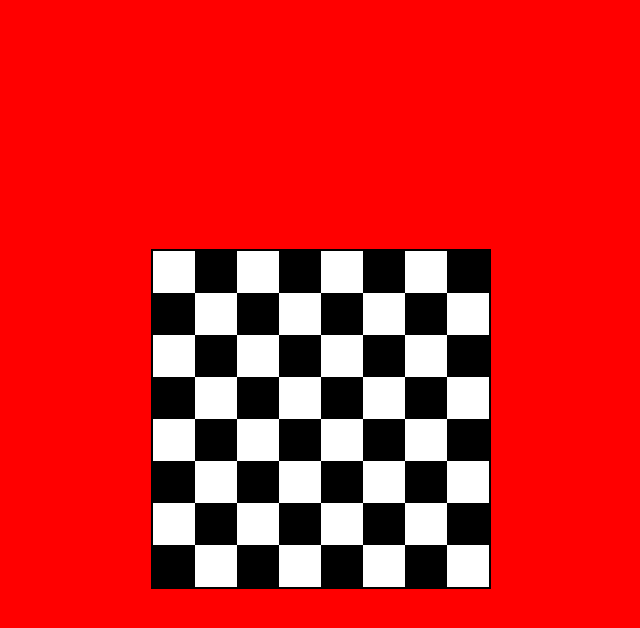
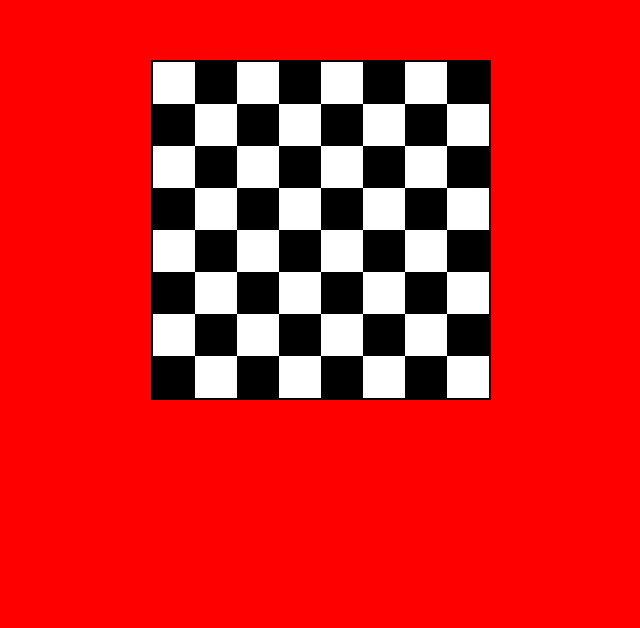
Before and after one commit to jyothikachegondi/CHESS-BOARD, a plain HTML site: page index.html in a window 1280 px wide. Shown: the part 138-766 px from the top of the page, without its empty margins (319-959 px from the left). Drawn offline with Linux system fonts and the light colour scheme.

Commit message:
Add files via upload

```diff
--- a/index.html
+++ b/index.html
@@ -6,7 +6,11 @@
     <title>Chess Board</title>
     <style>
         .chess{
-            padding: 30%;
+            padding-left: 30%;
+            padding-right: 30%;
+            padding-top: 15%;
+            padding-bottom: 10%;
+
         }
         table{
             border-collapse: collapse;
```
